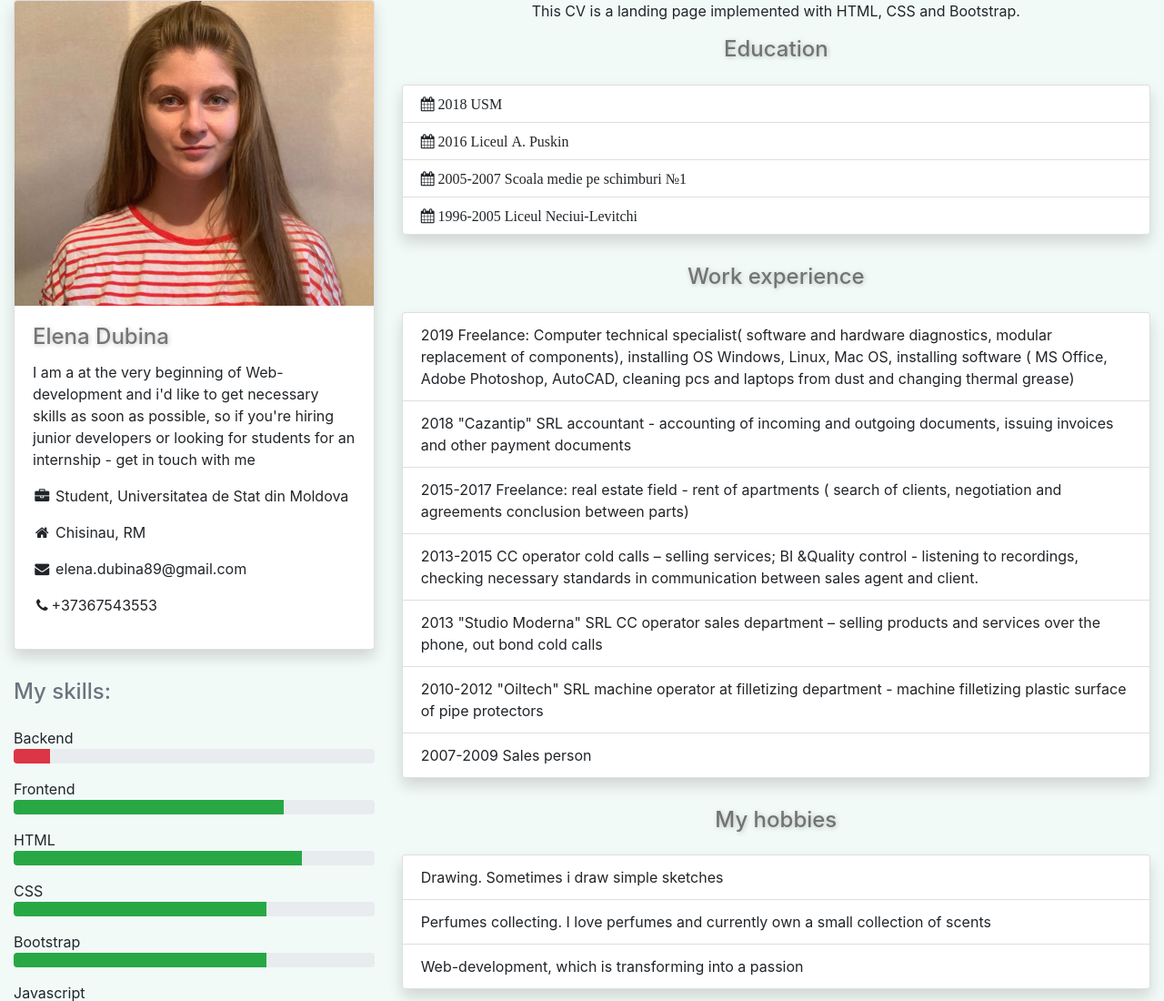
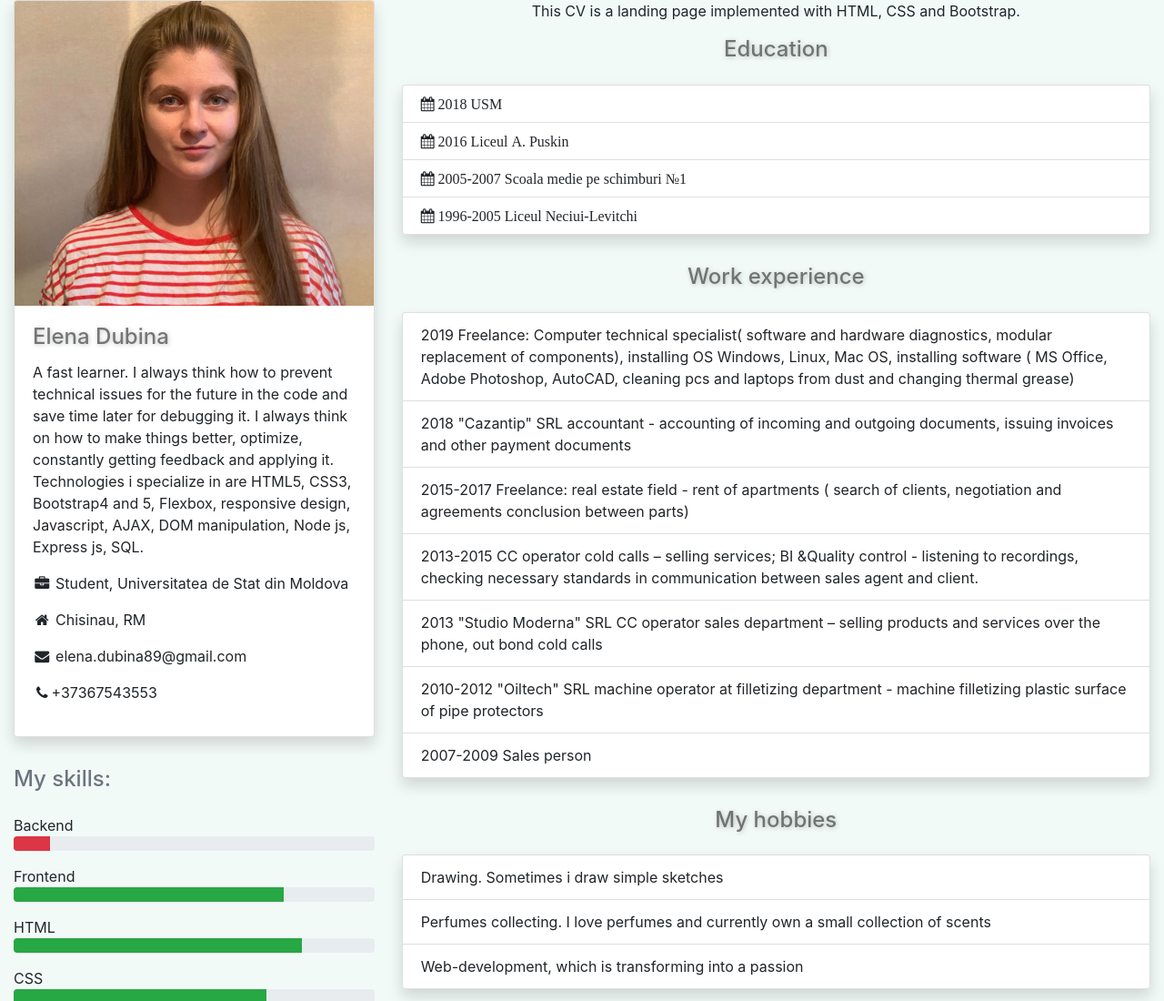
Before and after one commit to elenadubina/c, a plain HTML site: page index.html in a window 1280 px wide. Shown: the top 1100 px of the page at 91% size. Drawn offline with nearby package versions, Linux system fonts and the light colour scheme.

Commit message:
about me info
some text changes

```diff
--- a/index.html
+++ b/index.html
@@ -21,7 +21,10 @@
                 <img src="1.jpg" class="card-img-top" alt="picture">
                 <div class="card-body">
                     <h5 class="card-title">Elena Dubina</h5>
-                    <p class="card-text">I am a at the very beginning of Web-development and i'd like to get necessary skills as soon as possible, so if you're hiring junior developers or looking for students for an internship - get in touch with me</p>
+                    <p class="card-text">A fast learner.
+                      I always think how to prevent technical issues for the future in the code and save time later for debugging it.
+                      I always think on how to make things better, optimize, constantly getting feedback  and applying it.
+                      Technologies i specialize in are HTML5, CSS3, Bootstrap4 and 5, Flexbox, responsive design, Javascript, AJAX, DOM manipulation, Node js, Express js, SQL.</p>
 
                     <p><i class="fa fa-briefcase fa-fw w3-margin-right "></i> Student, Universitatea de Stat din Moldova</p>
                       <p><i class="fa fa-home fa-fw w3-margin-right "></i> Chisinau, RM</p>
```
